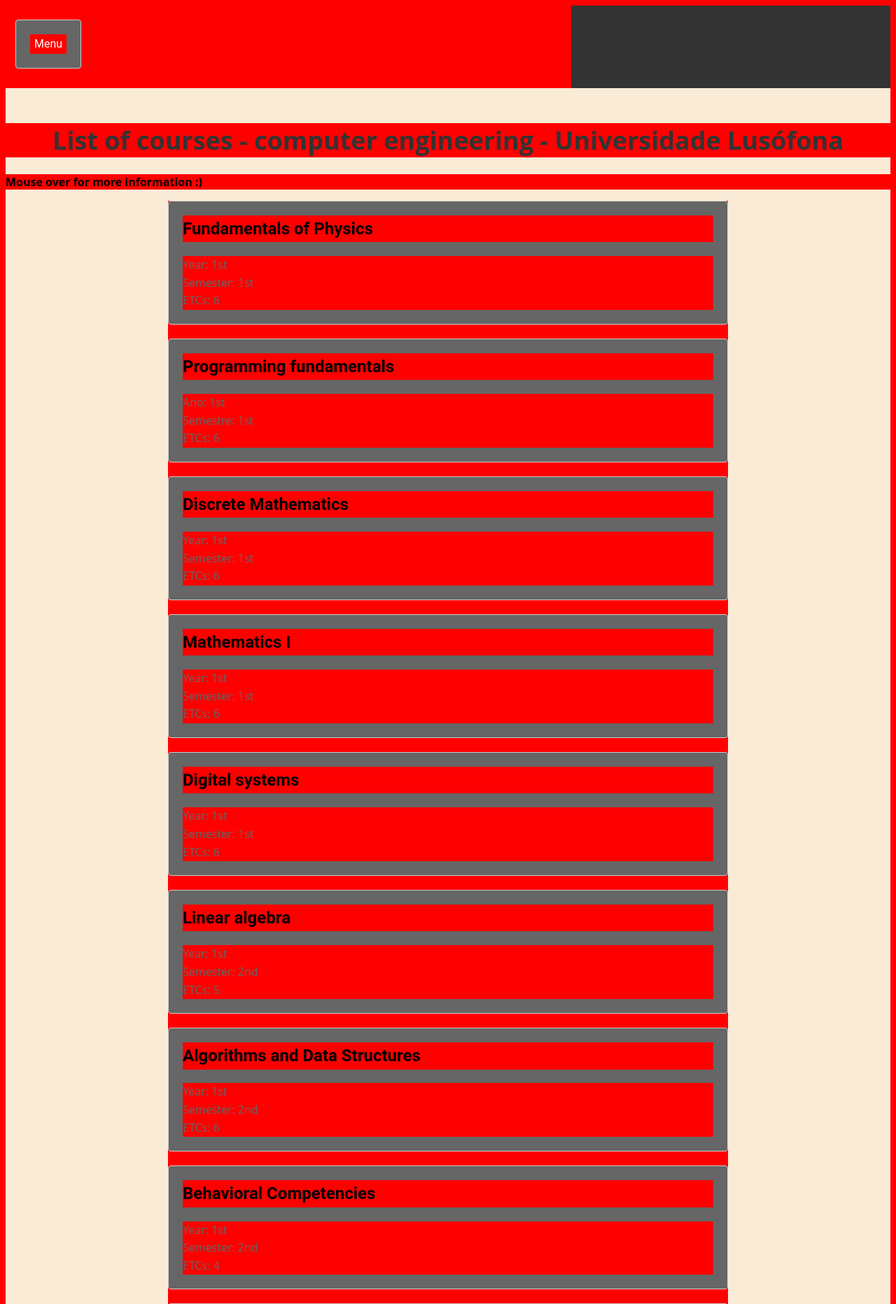
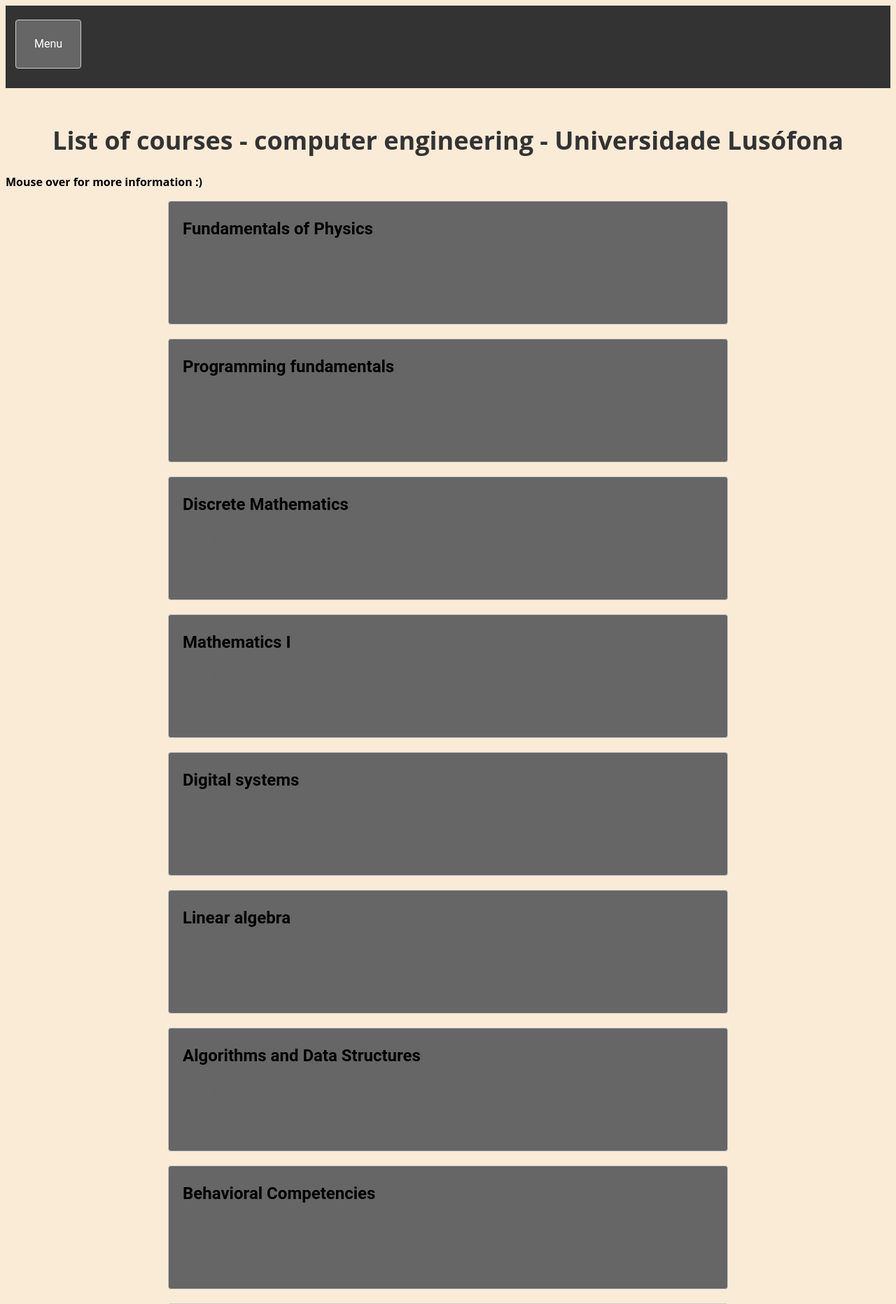
Before and after one commit to dionisio-miron-a22204982/projetoPW, a Django app: page /LEI in a window 1280 px wide. Shown: the top 1864 px of the page at 70% size. Run offline with Django 4.2, Linux system fonts and the light colour scheme.

Commit message:
Setup v10

```diff
--- a/portfolio/static/portfolio/css/LEIStyle.css
+++ b/portfolio/static/portfolio/css/LEIStyle.css
@@ -1,7 +1,3 @@
-* {
-    background-color: red;
-}
-
 h1 {
     font-family: "Open Sans", sans-serif;
     font-size: 36px;
```
